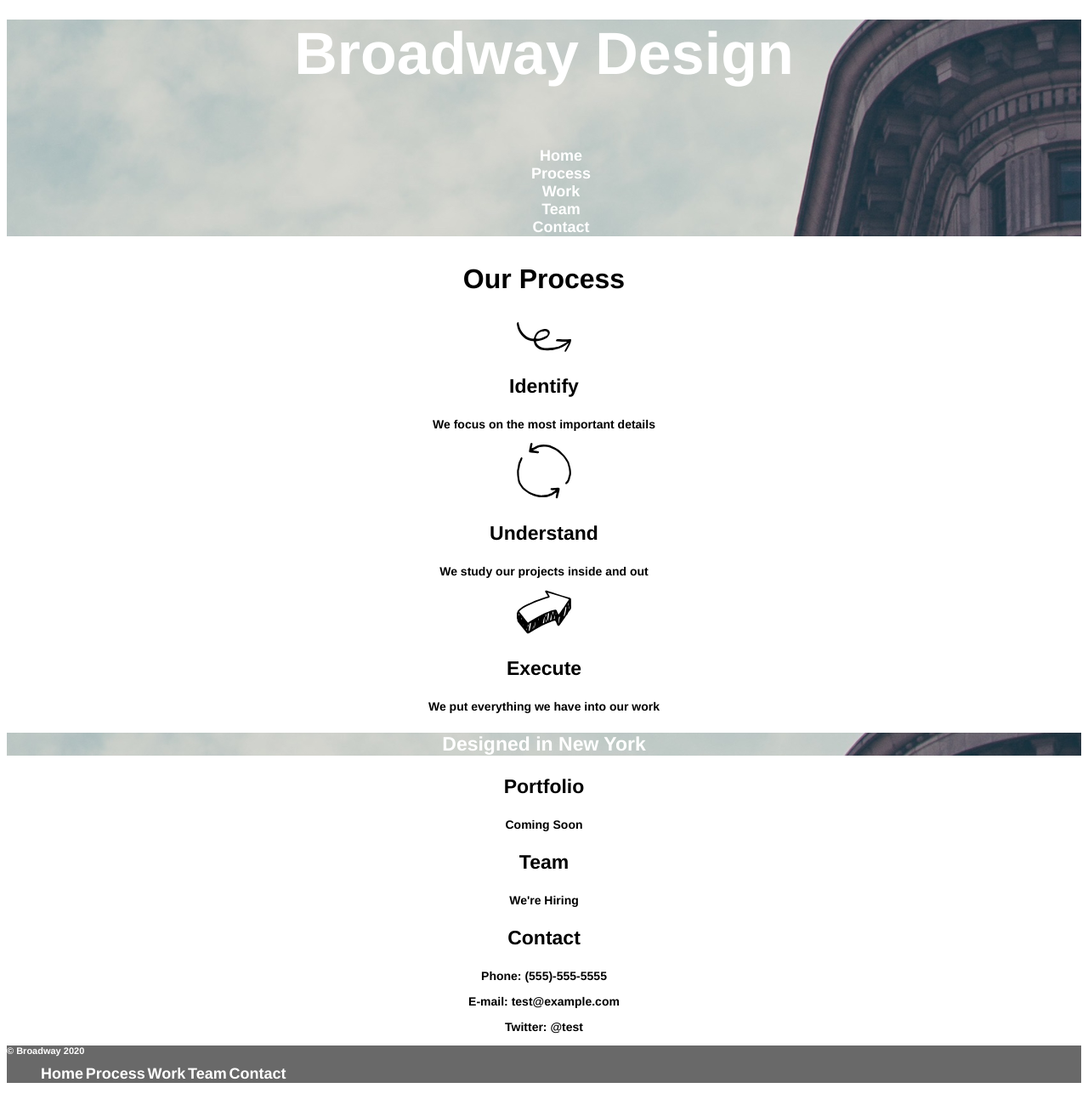
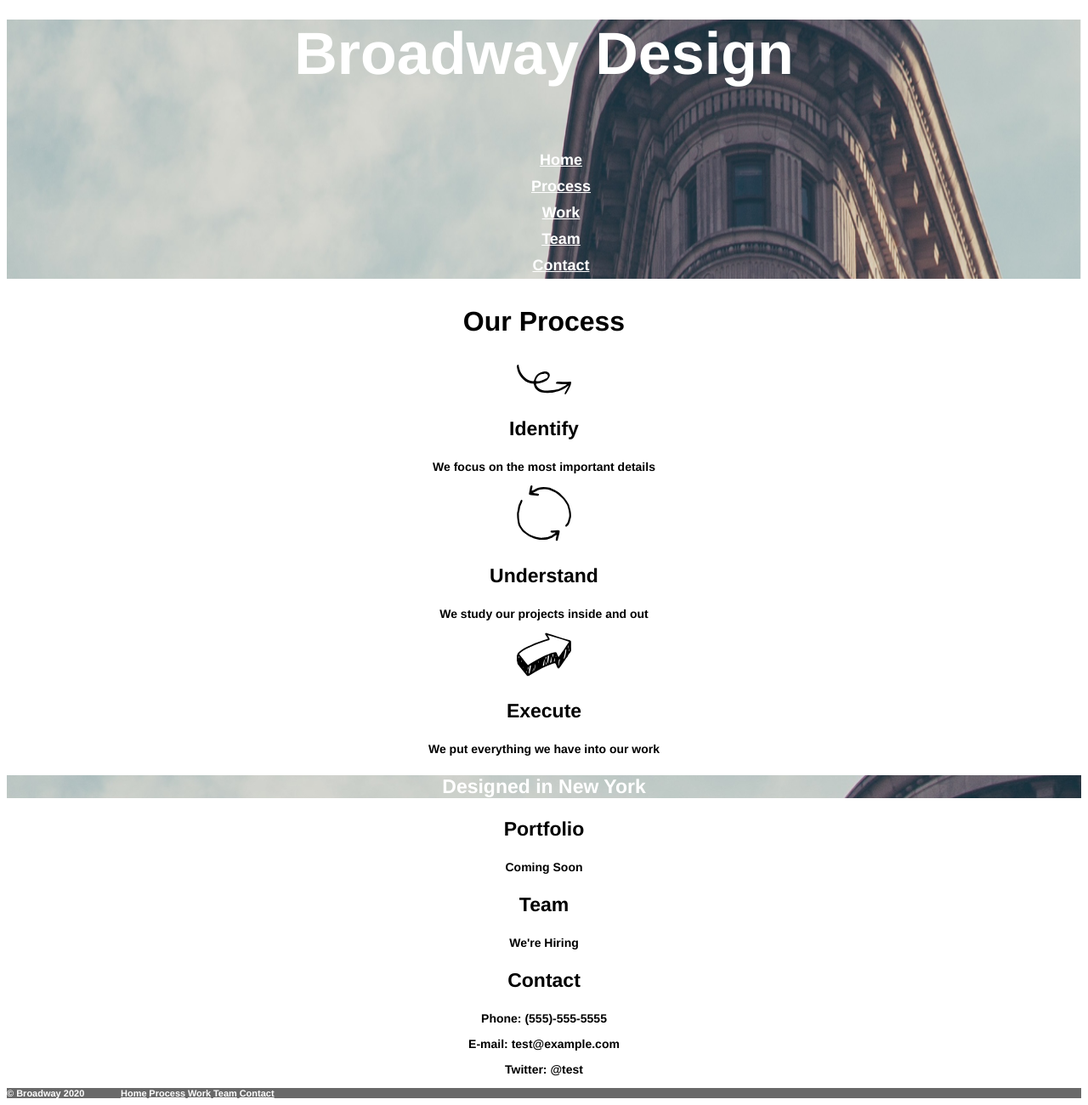
Before and after one commit to kelbino/Tea-Cozy, a plain HTML site: page Broadway/index.html in a window 1280 px wide. Shown: the part 47-1347 px from the top of the page at 85% size. Drawn offline with Linux system fonts and the light colour scheme.

Commit message:
completed project

```diff
--- a/Broadway/styles/stylesheet.css
+++ b/Broadway/styles/stylesheet.css
@@ -15,8 +15,15 @@ p, li{
 
 }
 
+.header .menu{
+  padding: 5px 0px;
+
+
+}
+
 .header{
   background-image: url('../images/the-flatiron-building.PNG');
+  background-size: 100% 100%;
   margin-top: 20px;
 
 }
@@ -25,6 +32,8 @@ p, li{
   list-style: none;
   font-size: 18px;
   color: white;
+  text-decoration: underline;
+  text-align: center;
 
 }
 
@@ -55,7 +64,12 @@ p, li{
   color:  white;
 }
 
-#footer{
+#footer p, #footer ul{
+  display: inline;
+
+}
+
+#footer, #footer .menu{
   font-size: 11px;
   color: white;
   background-color: dimgray;
```
